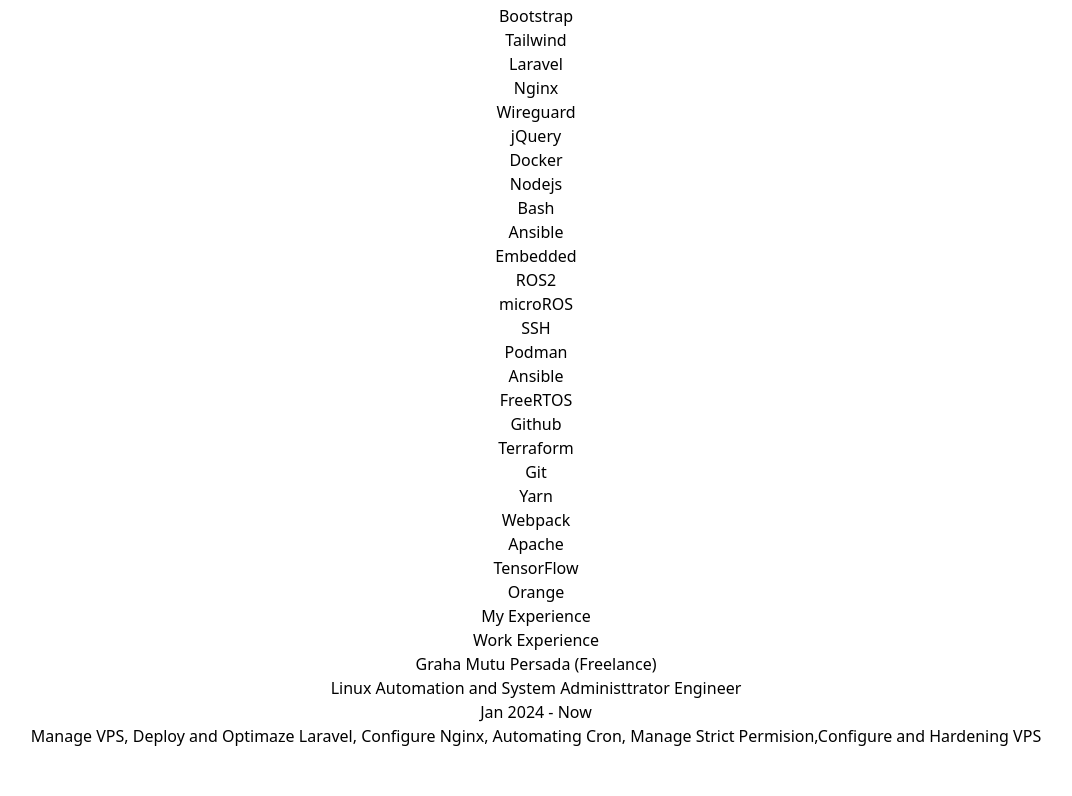
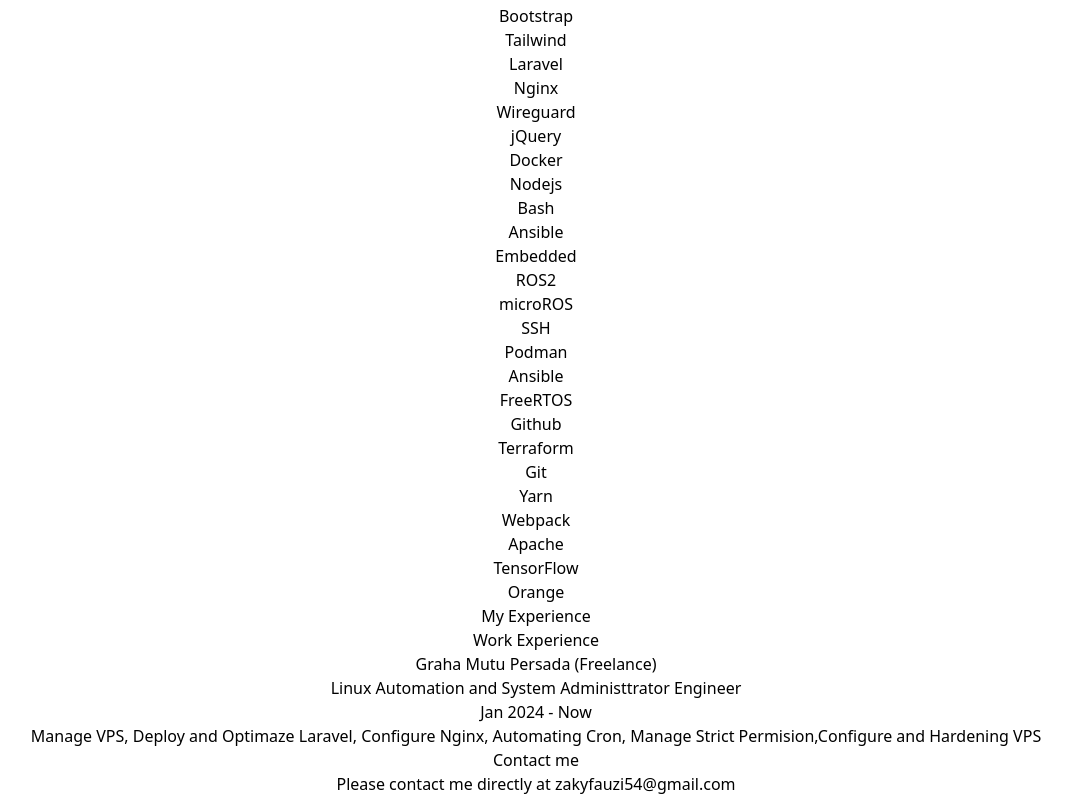
Before and after one commit to glazebyte/portofolio2, a React (Vite) app: page / in a window 1280 px wide. Shown: the part 9694-10490 px from the top of the page, without its empty margins (104-1176 px from the left). Before the commit the page ends 10442 px from the top, so only its background shows below. Built offline with nearby package versions, Linux system fonts and the light colour scheme.

Commit message:
feat: add footer.jsx

```diff
--- a/src/App.jsx
+++ b/src/App.jsx
@@ -7,6 +7,7 @@ import Divider from './components/Divider'
 import ProjectsSection from './components/Project'
 import SkillSection from './components/Skill'
 import ExperienceSection from './components/Experience'
+import Footer from './components/Footer'
 
 function App() {
   const [count, setCount] = useState(0)
@@ -27,6 +28,7 @@ function App() {
         <ProjectsSection/>
         <SkillSection/>
         <ExperienceSection/>
+        <Footer/>
       </main>
     </>
   )
--- a/src/components/Experience.jsx
+++ b/src/components/Experience.jsx
@@ -11,7 +11,7 @@ function ExperienceSection() {
     ]
 
     return (
-        <section id="experience" class="w-full flex justify-center bg-blue-50 px-8">
+        <section id="experience" class="w-full flex justify-center bg-blue-50 px-8 main-section">
             <div class="container max-w-5xl px-4 py-12 mx-auto">
                 <div class="grid gap-4 mx-4 sm:grid-cols-12 text-left">
                     <div class="col-span-12 sm:col-span-3">
--- /dev/null
+++ b/src/components/Footer.jsx
@@ -0,0 +1,15 @@
+import React from 'react'
+
+function Footer() {
+    return (
+        <section id="contact" class="w-full flex justify-center bg-blue-50 px-8 main-section">
+            <div class="mb-20 sm:mb-28 w-[min(100%,38rem)] text-center" >
+                <h2 class="text-3xl font-medium capitalize mb-8 text-center">Contact me</h2>
+                <p class="text-gray-700 -mt-6 ">Please contact me directly at&nbsp;
+                    <a class="underline" href="mailto:mb336450@gmail.com">zakyfauzi54@gmail.com</a></p>
+            </div>
+        </section>
+    )
+}
+
+export default Footer
--- a/src/components/Navbar.jsx
+++ b/src/components/Navbar.jsx
@@ -17,7 +17,7 @@ function Navbar() {
 
       navbarLinks.forEach((navbarLink) => {
         const span = navbarLink.querySelector('span');
-        // console.log(current)
+        console.log(current)
         span.classList.toggle('bg-gray-100', navbarLink.href.includes(current));
       });
     };
--- a/src/components/Skill.jsx
+++ b/src/components/Skill.jsx
@@ -3,7 +3,7 @@ import React from 'react'
 function SkillSection() {
     const mySkills = ['C/C++', 'ESP32', 'Java', 'JavaScript', 'React', 'Next.js', 'Raspberry Pi', 'PHP', 'Python', 'OpenCV', 'MySQL', 'Redhat', 'Debian', 'Ubuntu', 'Bootstrap', 'Tailwind', 'Laravel', 'Nginx', 'Wireguard', 'jQuery', 'Docker', 'Nodejs', 'Bash', 'Ansible', 'Embedded', 'ROS2', 'microROS', 'SSH', 'Podman', 'Ansible', 'FreeRTOS', 'Github', 'Terraform', 'Git', 'Yarn', 'Webpack', 'Apache', 'TensorFlow', 'Orange']
     return (
-        <section id="skills" class="pb-28 px-8 scroll-mt-28 text-center sm:pb-40 w-full bg-blue-50 flex justify-center">
+        <section id="skills" class="pb-28 px-8 scroll-mt-28 text-center sm:pb-40 w-full bg-blue-50 flex justify-center main-section">
             <div class="max-w-[53rem]">
                 <h2 class="text-3xl font-medium capitalize mb-8 text-center">My Skills</h2>
                 <ul class="flex flex-wrap justify-center gap-2 text-lg text-gray-800">
```
